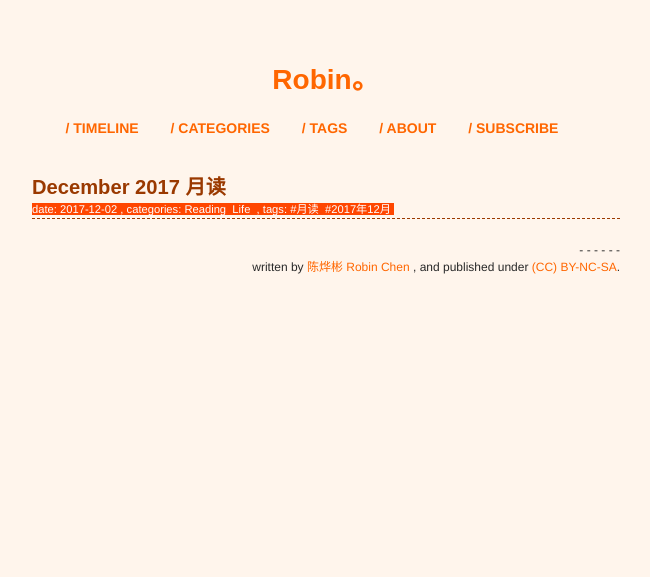
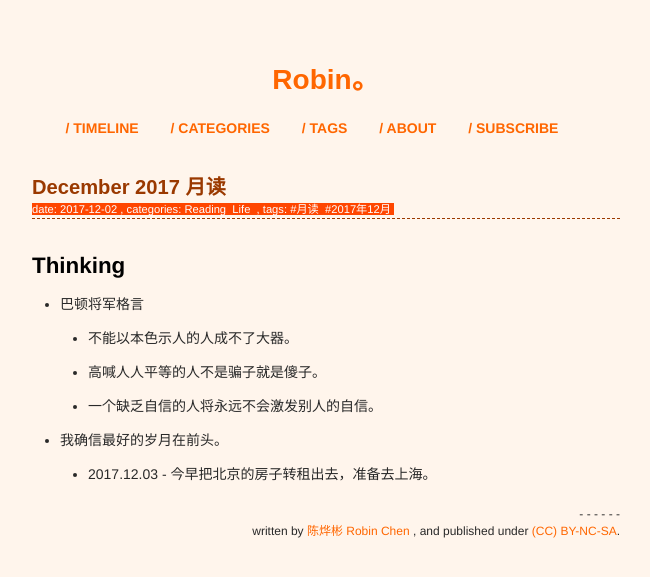
Before and after one commit to xianyuxmu/xianyuxmu.github.io, a Jekyll site: the page built from _posts/2017-12-02-monthly-reading.md, in a window 1280 px wide. Shown: the top 577 px of the page, without its empty margins (314-964 px from the left). Built offline with Jekyll 4.4.1, drawn with Linux system fonts in a browser that asks for light colours; comment, search, counter and statistics services are not loaded.

Commit message:
我确信最好的岁月在前头

```diff
--- a/_posts/2017-12-02-monthly-reading.md
+++ b/_posts/2017-12-02-monthly-reading.md
@@ -10,3 +10,12 @@ tags:
 - 2017年12月
 
 ---
+
+## Thinking
+
+- 巴顿将军格言
+	- 不能以本色示人的人成不了大器。
+	- 高喊人人平等的人不是骗子就是傻子。
+	- 一个缺乏自信的人将永远不会激发别人的自信。
+- 我确信最好的岁月在前头。
+	- 2017.12.03 - 今早把北京的房子转租出去，准备去上海。
```
